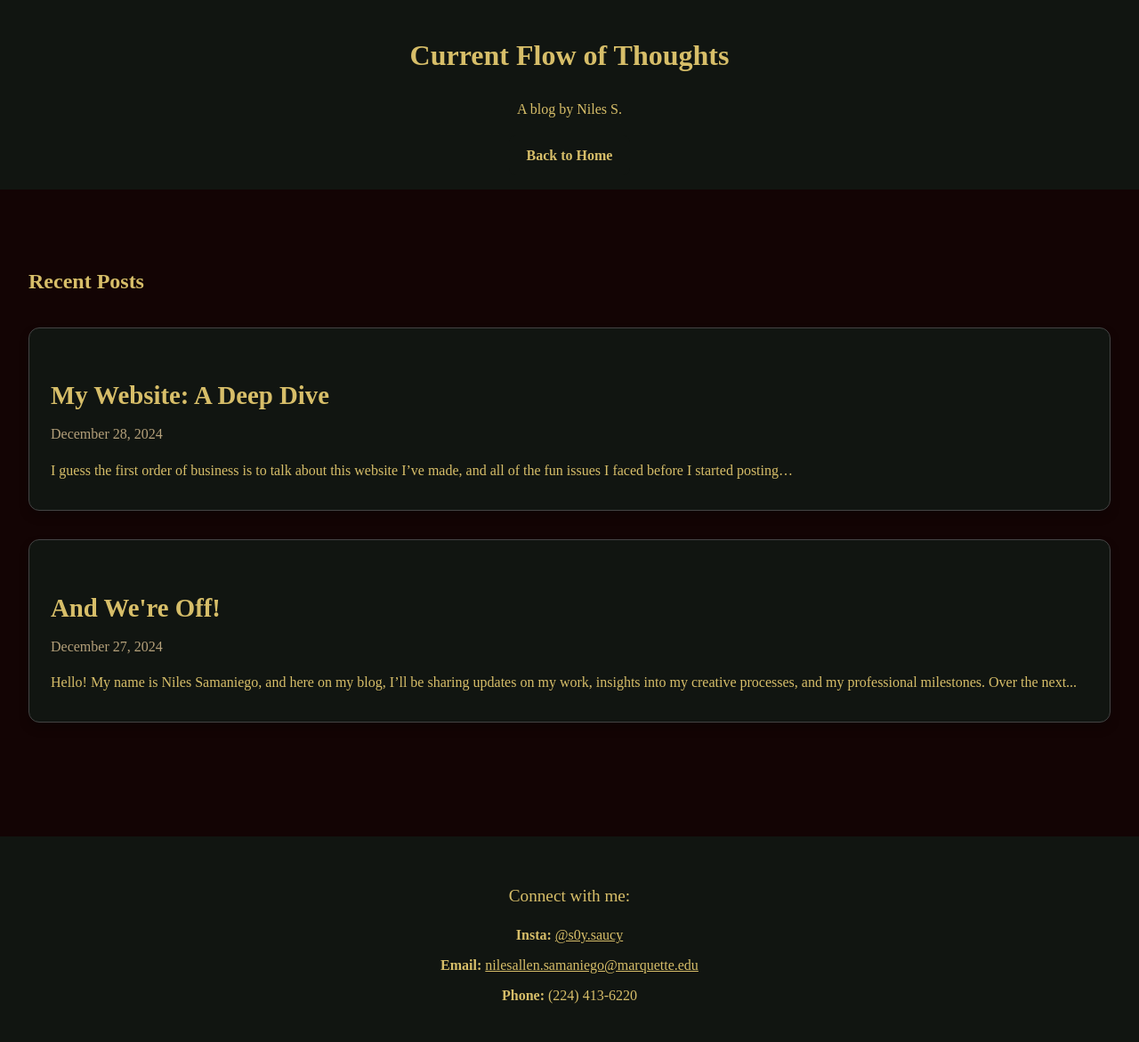
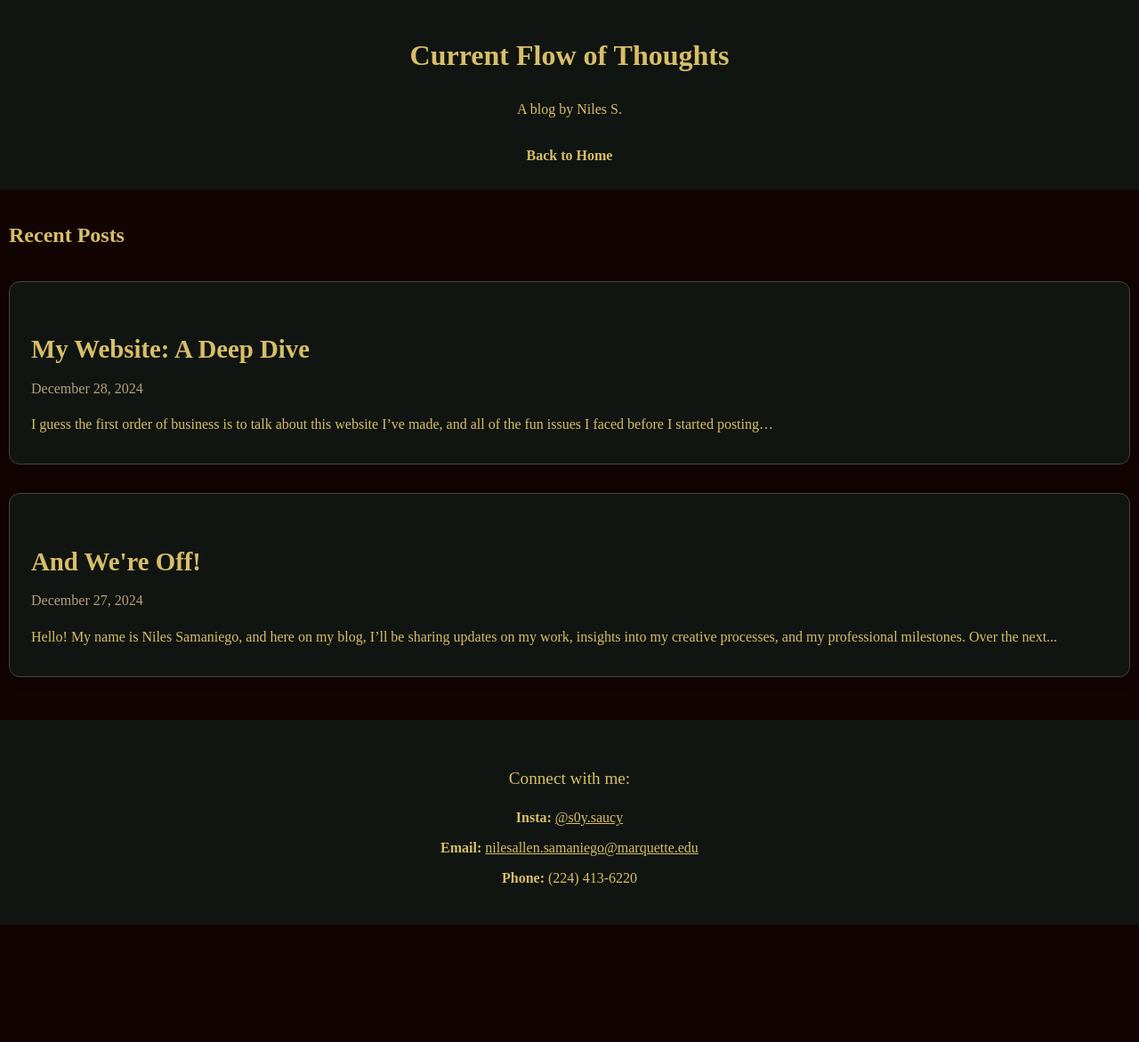
Before and after one commit to n-samaniego/Current-Flow-of-Thoughts, a Jekyll site: the page built from index.html, in a window 1280 px wide. Shown: the whole page at 89% size. Built offline with Jekyll 4.4.1, drawn with Linux system fonts in a browser that asks for light colours; the list of posts is cut into pages by our own code; after the commit the page ends 1039 px from its top, so only the background shows below that.

Commit message:
Update style.css

```diff
--- a/assets/style.css
+++ b/assets/style.css
@@ -154,3 +154,23 @@ li {
 html {
     scroll-behavior: smooth;
 }
+
+* {
+    box-sizing: border-box;  /* Ensures padding and borders do not overflow elements */
+}
+
+html, body {
+    width: 100%;
+    overflow-x: hidden;  /* Prevents horizontal scrolling */
+}
+
+body {
+    margin: 0;
+    padding: 0;
+}
+
+main {
+    width: 100%;
+    max-width: 100%;
+    padding: 0 10px; /* Add small horizontal padding */
+}
```
